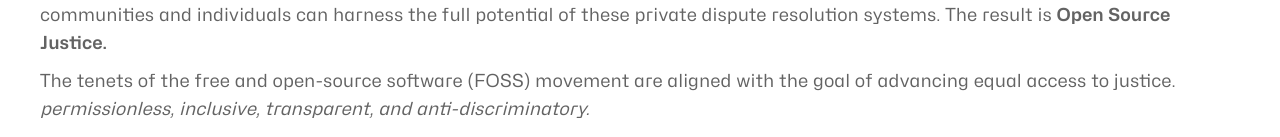
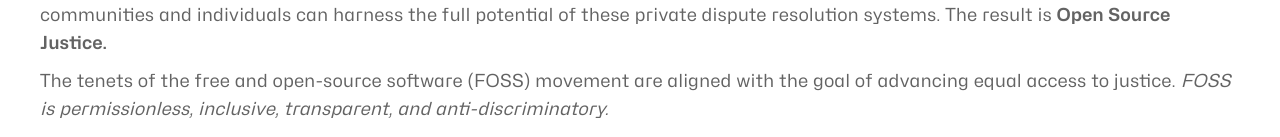
Before and after one commit to Open-Source-Justice-Foundation/Open-Source-Justice-Foundation.github.io, a Next.js app: page /manifesto in a window 1280 px wide. Shown: the part 809-946 px from the top of the page. Built offline with nearby package versions, Linux system fonts and the light colour scheme.

Commit message:
Update page.tsx
copy editing

```diff
--- a/src/app/manifesto/page.tsx
+++ b/src/app/manifesto/page.tsx
@@ -75,7 +75,7 @@ export default function Manifesto() {
             The tenets of the free and open-source software (FOSS) movement are
             aligned with the goal of advancing equal access to justice.{" "}
             <span className="italic">
-              permissionless, inclusive, transparent, and anti-discriminatory.
+              FOSS is permissionless, inclusive, transparent, and anti-discriminatory.
             </span>
           </p>
           <p>
```
